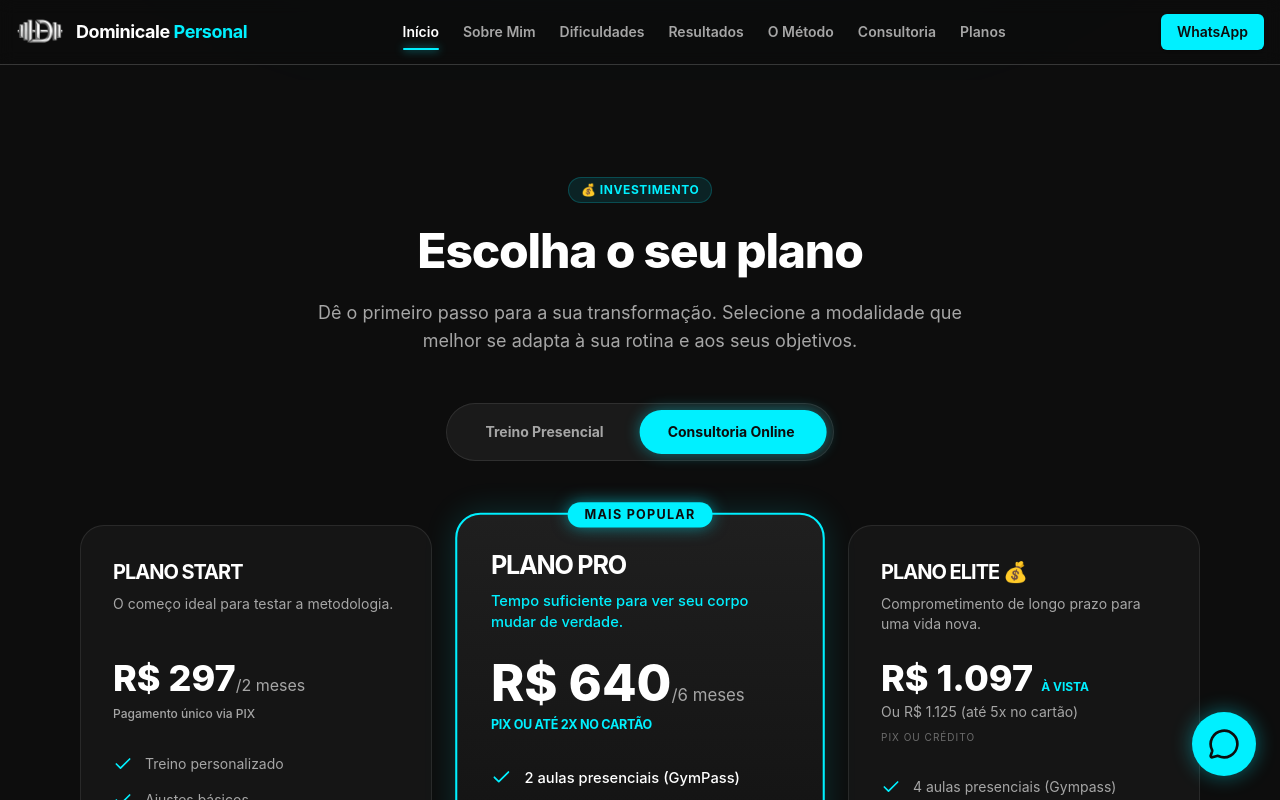
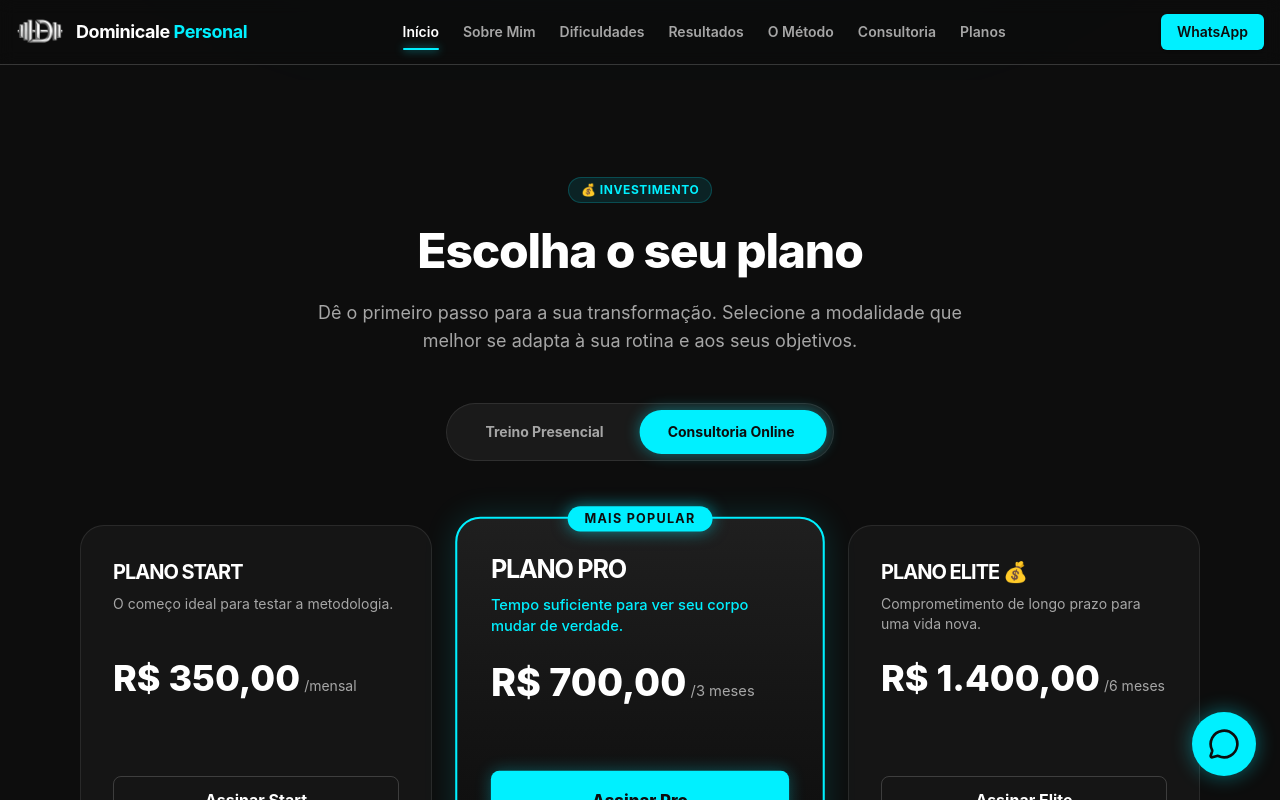
Before and after one commit to 04ale/dominicale-personal, a React (Vite) app: page / in a window 1280 px wide. Both pictures are taken after a click on the button "Consultoria Online". Shown: the part 5109-5909 px from the top of the page. Built offline with nearby package versions, Linux system fonts and the light colour scheme.

Commit message:
changing consultoria prices

```diff
--- a/src/components/Plans.tsx
+++ b/src/components/Plans.tsx
@@ -162,16 +162,11 @@ export default function Plans({ id }: { id?: string }) {
             <div className="bg-gunmetal-grey/50 border border-platinum-light/10 rounded-3xl p-8 flex flex-col h-full relative">
               <h3 className="text-xl font-bold mb-2 uppercase tracking-tighter">Plano Start</h3>
               <p className="text-silver-mist text-sm mb-6 h-10">O começo ideal para testar a metodologia.</p>
-              <div className="mb-8">
-                <span className="text-4xl font-extrabold text-pure-white">R$ 297</span>
-                <span className="text-silver-mist">/2 meses</span>
-                <p className="text-xs text-silver-mist mt-2 font-medium">Pagamento único via PIX</p>
+              <div className="mb-8 flex items-baseline gap-1">
+                <span className="text-4xl font-extrabold text-pure-white">R$ 350,00</span>
+                <span className="text-silver-mist text-sm whitespace-nowrap">/mensal</span>
               </div>
-              <ul className="space-y-4 mb-8 flex-1">
-                <li className="flex items-start gap-3"><Check size={20} className="text-electric shrink-0" /> <span className="text-sm text-silver-mist">Treino personalizado</span></li>
-                <li className="flex items-start gap-3"><Check size={20} className="text-electric shrink-0" /> <span className="text-sm text-silver-mist">Ajustes básicos</span></li>
-                <li className="flex items-start gap-3"><Check size={20} className="text-electric shrink-0" /> <span className="text-sm text-silver-mist">Suporte padrão</span></li>
-              </ul>
+              <div className="flex-1 mb-8" />
               <a href="https://wa.me/5511919799090?text=Ol%C3%A1%20Lucas%21%20Quero%20assinar%20o%20Plano%20Start%20da%20Consultoria." target="_blank" rel="noopener noreferrer" className="w-full inline-flex items-center justify-center rounded-lg border border-platinum-light/20 text-pure-white h-12 font-bold hover:bg-gunmetal-grey hover:border-electric hover:text-electric transition-colors">
                 Assinar Start
               </a>
@@ -184,16 +179,11 @@ export default function Plans({ id }: { id?: string }) {
               </div>
               <h3 className="text-2xl font-bold mb-2 text-pure-white uppercase tracking-tighter">Plano Pro</h3>
               <p className="text-electric text-sm mb-6 h-10 font-medium">Tempo suficiente para ver seu corpo mudar de verdade.</p>
-              <div className="mb-8">
-                <span className="text-5xl font-extrabold text-pure-white">R$ 640</span>
-                <span className="text-silver-mist">/6 meses</span>
-                <p className="text-xs text-electric mt-2 font-bold uppercase tracking-tight">PIX ou até 2x no cartão</p>
+              <div className="mb-8 flex items-baseline gap-1">
+                <span className="text-4xl font-extrabold text-pure-white">R$ 700,00</span>
+                <span className="text-silver-mist text-sm whitespace-nowrap">/3 meses</span>
               </div>
-              <ul className="space-y-4 mb-8 flex-1">
-                <li className="flex items-start gap-3"><Check size={20} className="text-electric shrink-0" /> <span className="text-sm text-pure-white font-medium">2 aulas presenciais (GymPass)</span></li>
-                <li className="flex items-start gap-3"><Check size={20} className="text-electric shrink-0" /> <span className="text-sm text-pure-white font-medium">Ajustes mais frequentes</span></li>
-                <li className="flex items-start gap-3"><Check size={20} className="text-electric shrink-0" /> <span className="text-sm text-pure-white font-medium">Acompanhamento mais próximo</span></li>
-              </ul>
+              <div className="flex-1 mb-8" />
               <a href="https://wa.me/5511919799090?text=Ol%C3%A1%20Lucas%21%20Quero%20assinar%20o%20Plano%20Pro%20da%20Consultoria%21" target="_blank" rel="noopener noreferrer" className="w-full inline-flex items-center justify-center rounded-lg bg-electric text-deep-onyx h-14 font-extrabold hover:bg-electric/90 hover:scale-105 transition-all shadow-[0_0_15px_rgba(0,240,255,0.3)]">
                 Assinar Pro
               </a>
@@ -203,24 +193,11 @@ export default function Plans({ id }: { id?: string }) {
             <div className="bg-gunmetal-grey/50 border border-platinum-light/10 rounded-3xl p-8 flex flex-col h-full relative">
               <h3 className="text-xl font-bold mb-2 uppercase tracking-tighter">Plano Elite 💰</h3>
               <p className="text-silver-mist text-sm mb-6 h-10">Comprometimento de longo prazo para uma vida nova.</p>
-              <div className="mb-8">
-                <div className="flex flex-col gap-1">
-                  <div>
-                    <span className="text-4xl font-extrabold text-pure-white">R$ 1.097</span>
-                    <span className="text-xs text-electric ml-2 font-bold uppercase">À Vista</span>
-                  </div>
-                  <div className="text-sm text-silver-mist">
-                    Ou R$ 1.125 (até 5x no cartão)
-                  </div>
-                </div>
-                <p className="text-[10px] text-silver-mist mt-2 uppercase tracking-widest opacity-60">PIX ou Crédito</p>
+              <div className="mb-8 flex items-baseline gap-1">
+                <span className="text-4xl font-extrabold text-pure-white">R$ 1.400,00</span>
+                <span className="text-silver-mist text-sm whitespace-nowrap">/6 meses</span>
               </div>
-              <ul className="space-y-4 mb-8 flex-1">
-                <li className="flex items-start gap-3"><Check size={20} className="text-electric shrink-0" /> <span className="text-sm text-silver-mist">4 aulas presenciais (Gympass)</span></li>
-                <li className="flex items-start gap-3"><Check size={20} className="text-electric shrink-0" /> <span className="text-sm text-silver-mist">Prioridade nas conversas e correções</span></li>
-                <li className="flex items-start gap-3"><Check size={20} className="text-electric shrink-0" /> <span className="text-sm text-silver-mist">Acompanhamento diário</span></li>
-                <li className="flex items-start gap-3"><Check size={20} className="text-electric shrink-0" /> <span className="text-sm text-silver-mist">Planejamento do ano completo</span></li>
-              </ul>
+              <div className="flex-1 mb-8" />
               <a href="https://wa.me/5511919799090?text=Ol%C3%A1%20Lucas%21%20Quero%20assinar%20o%20Plano%20Elite%20da%20Consultoria." target="_blank" rel="noopener noreferrer" className="w-full inline-flex items-center justify-center rounded-lg border border-platinum-light/20 text-pure-white h-12 font-bold hover:bg-gunmetal-grey hover:border-electric hover:text-electric transition-colors">
                 Assinar Elite
               </a>
```
Also changed, not shown: 1 other file (tests, documents, lock files or other folders).
